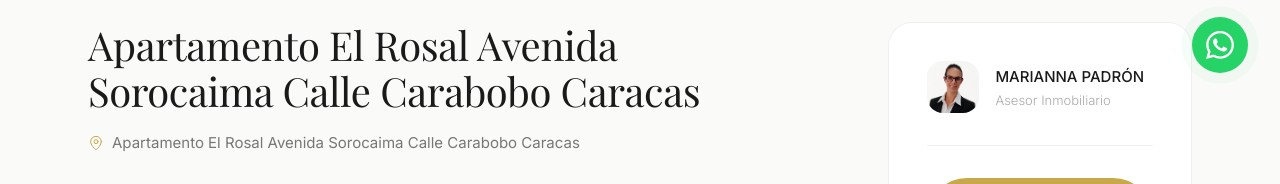
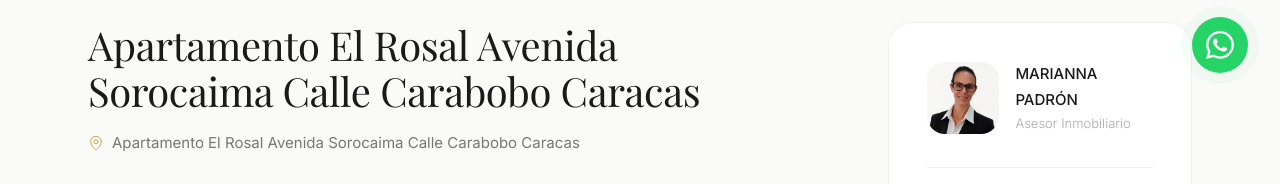
Before and after one commit to Dacksom/regalado-group, a Next.js app: page /inmuebles/1 in a window 1280 px wide. Shown: the part 695-879 px from the top of the page. Built offline with nearby package versions, Linux system fonts and the light colour scheme; a web font is replaced by a local one.

Commit message:
style: increase agent photo size on property details

```diff
--- a/src/app/inmuebles/[id]/page.tsx
+++ b/src/app/inmuebles/[id]/page.tsx
@@ -176,7 +176,7 @@ export default function PropertyDetailPage({ params }: { params: Promise<{ id: s
                 <div className="flex items-center" style={{ gap: "1rem", marginBottom: "2rem", paddingBottom: "2rem", borderBottom: "1px solid var(--border-color)" }}>
                   <div
                     className="relative overflow-hidden flex-shrink-0"
-                    style={{ width: "52px", height: "52px", borderRadius: "16px", background: "var(--gold-subtle)" }}
+                    style={{ width: "72px", height: "72px", borderRadius: "18px", background: "var(--gold-subtle)" }}
                   >
                     <Image
                       src={getAdvisorImage(property.agent)}
@@ -184,7 +184,7 @@ export default function PropertyDetailPage({ params }: { params: Promise<{ id: s
                       fill
                       className="object-cover"
                       style={{ objectPosition: "top center" }}
-                      sizes="52px"
+                      sizes="72px"
                     />
                   </div>
                   <div>
```
